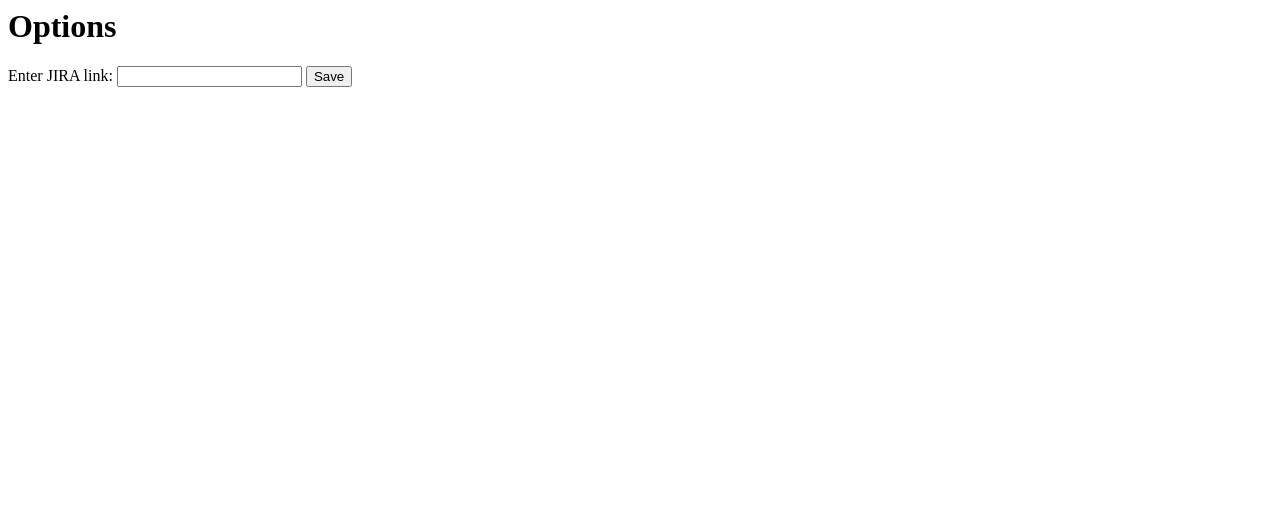
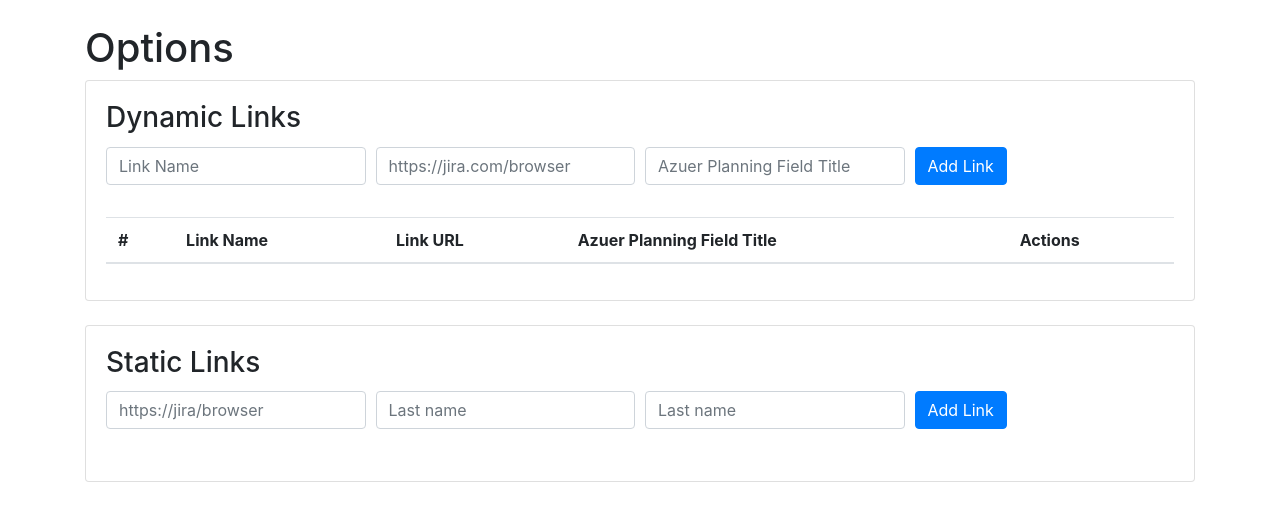
Before and after one commit to adnanjaw/DOM-Link-Generator, a browser extension: page options.html in a window 1280 px wide. Drawn offline with nearby package versions, Linux system fonts and the light colour scheme.

Commit message:
options page

```diff
--- a/options.html
+++ b/options.html
@@ -1,10 +1,72 @@
-<body class="container p-4">
+<body class="p-4">
     <script src="jquery-3.6.0.min.js"></script>
     <script src="options.js"></script>
+    <link rel="stylesheet" href="https://cdn.jsdelivr.net/npm/bootstrap@4.0.0/dist/css/bootstrap.min.css"
+        integrity="sha384-Gn5384xqQ1aoWXA+058RXPxPg6fy4IWvTNh0E263XmFcJlSAwiGgFAW/dAiS6JXm" crossorigin="anonymous">
 
-    <h1>Options</h1>
-    <label for="limit" class="form-label col">Enter JIRA link:</label>
-    <input type="text" class="form-control col" id="jira-link">
-    <!-- button -->
-    <input type="submit" class="btn btn-primary" id='jira-link-submit' value='Save'>
+    <div class="container">
+        <h1>Options</h1>
+        <div class="card">
+            <div class="card-body">
+                <div class="card-title">
+                    <h3>Dynamic Links</h3>
+                </div>
+                <form id="dynamic-link-form">
+                    <div class="form-row align-items-center">
+                        <div class="form-group col mb-3">
+                            <input type="text" class="form-control" id="dynamic-link-name" placeholder="Link Name">
+                        </div>
+                        <div class="form-group col mb-3">
+                            <input type="text" class="form-control" id="dynamic-link-url"
+                                placeholder="https://jira.com/browser">
+                        </div>
+                        <div class="form-group col mb-3">
+                            <input type="text" class="form-control" id="dynamic-azuer-planning-field-title"
+                                placeholder="Azuer Planning Field Title">
+                        </div>
+                        <div class="form-group col mb-2">
+                            <button type="submit" class="btn btn-primary mb-2" id="jira-link-submit">Add Link</button>
+                        </div>
+                    </div>
+                </form>
+                <table class="table table-striped">
+                    <thead>
+                        <tr>
+                            <th scope="col">#</th>
+                            <th scope="col">Link Name</th>
+                            <th scope="col">Link URL</th>
+                            <th scope="col">Azuer Planning Field Title</th>
+                            <th scope="col">Actions</th>
+                        </tr>
+                    </thead>
+                    <tbody id="dynamic-link-table"></tbody>
+                </table>
+            </div>
+        </div>
+        <br>
+        <div class="card">
+            <div class="card-body">
+                <div class="card-title">
+                    <h3>Static Links</h3>
+                </div>
+                <form>
+                    <div class="form-row align-items-center">
+                        <div class="form-group col mb-3">
+                            <input type="text" class="form-control" id="jira-link" placeholder="https://jira/browser">
+                        </div>
+                        <div class="form-group col mb-3">
+                            <input type="text" class="form-control" placeholder="Last name">
+                        </div>
+                        <div class="form-group col mb-3">
+                            <input type="text" class="form-control" placeholder="Last name">
+                        </div>
+                        <div class="form-group col mb-2">
+                            <button type="submit" class="btn btn-primary mb-2" id="jira-link-submit">Add Link</button>
+                        </div>
+
+                    </div>
+                </form>
+            </div>
+        </div>
+    </div>
 </body>
--- a/options.js
+++ b/options.js
@@ -1,9 +1,41 @@
 $(function () {
-    chrome.storage.local.get(['jiraLink'], (result) => {
+    chrome.storage.local.get(['jiraLink', 'dynamicLink'], (result) => {
         if (chrome.runtime.lastError)
             console.log('Error getting');
 
-        $('#jira-link').val(result.jiraLink)
+        console.log(result);
+        // $('#jira-link').val(result.jiraLink)
+
+
+        // let rowIdx = 0;
+        // $('#dynamic-link-table').append(`<tr id="id-${++rowIdx}">
+        //         <th scope="row">${rowIdx}</th>
+        //         <td>${result.dynamicLink.name}</td>
+        //         <td>${result.dynamicLink.url}</td>
+        //         <td>${result.dynamicLink.azuerField}</td>
+        //         <td>
+        //             <button type="button" class="btn btn-danger">Delete</button>
+        //         </td>
+        //     </tr>`);
+    });
+
+    $('#dynamic-link-form').submit(function (event) {
+        event.preventDefault();
+        let dynamicLink = {
+            name: $('#dynamic-link-name').val(),
+            url: $('#dynamic-link-url').val(),
+            azuerField: $('#dynamic-azuer-planning-field-title').val()
+        }
+        let dynamicLinkCollection = [];
+        dynamicLinkCollection.push(dynamicLink);
+        chrome.storage.local.set({ 'dynamicLinkCollection': dynamicLinkCollection }, () => {
+            if (chrome.runtime.lastError)
+                console.log('Error setting');
+
+            alert('New dynamic link is stored.');
+            // close();
+        });
+
     });
 
 
@@ -16,7 +48,7 @@ $(function () {
                     console.log('Error setting');
 
                 alert('jiraLink is stored');
-                close();
+                // close();
             });
         };
     })
```
